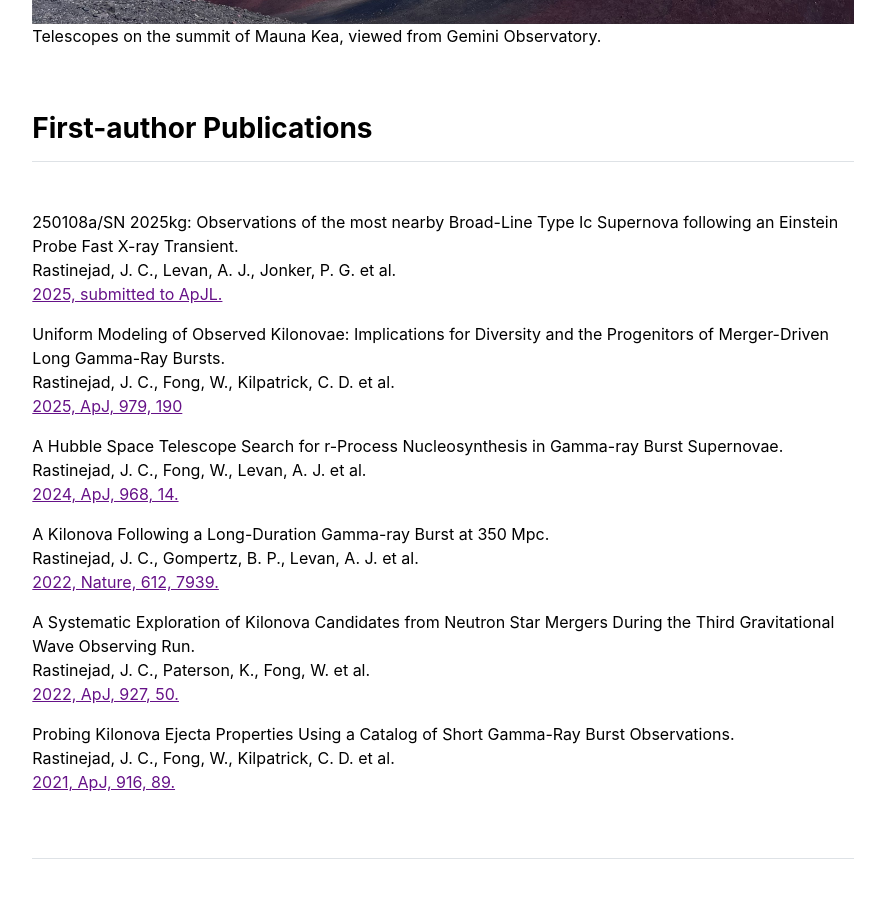
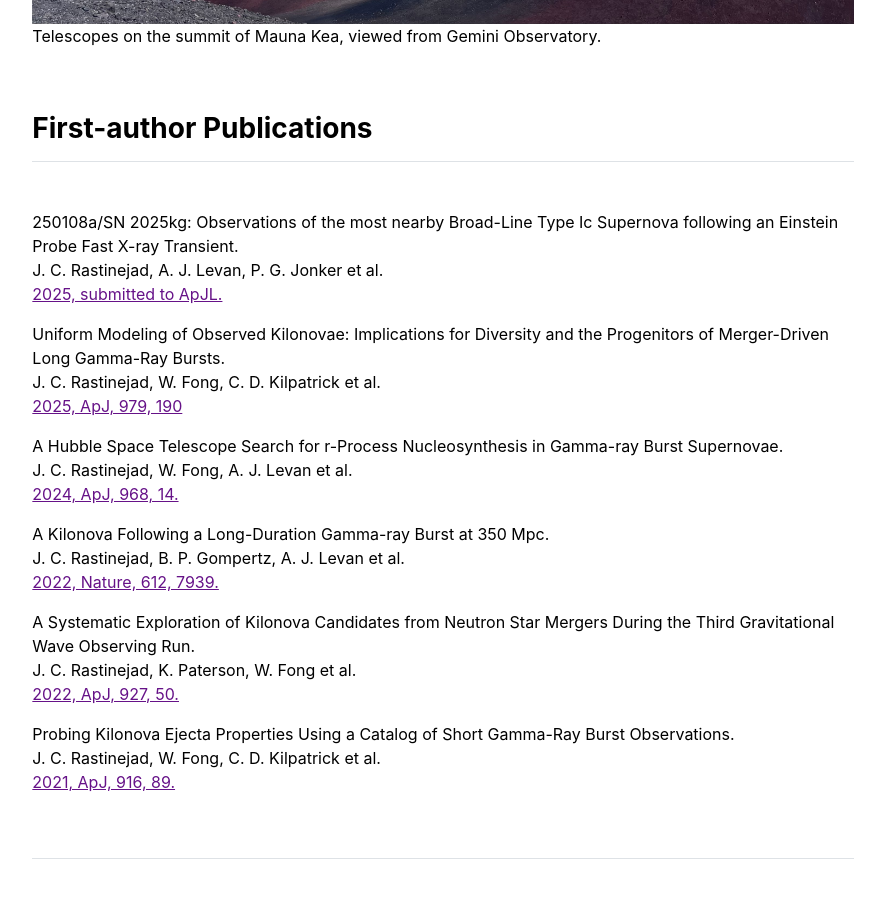
Before and after one commit to jrastinejad/jrastinejad.github.io, a Jekyll site: the page built from index.md, in a window 1280 px wide and 900 px high, scrolled down 1166 px. Shown: the whole window, without its empty margins (197-1082 px from the left). Built offline with Jekyll 4.4.1, drawn with Linux system fonts in a browser that asks for light colours.

```diff
--- a/_data/publications.yml
+++ b/_data/publications.yml
@@ -1,7 +1,7 @@
 featured:
-- {name: '250108a/SN 2025kg: Observations of the most nearby Broad-Line Type Ic Supernova following an Einstein Probe Fast X-ray Transient.',authors: 'Rastinejad, J. C., Levan, A. J., Jonker, P. G. et al.',ref: '2025, submitted to ApJL.', url: 'https://ui.adsabs.harvard.edu/abs/2025arXiv250408889R/abstract'}
-- {name: 'Uniform Modeling of Observed Kilonovae: Implications for Diversity and the Progenitors of Merger-Driven Long Gamma-Ray Bursts.',authors: 'Rastinejad, J. C., Fong, W., Kilpatrick, C. D. et al.',ref: '2025, ApJ, 979, 190', url: 'https://ui.adsabs.harvard.edu/abs/2024arXiv240902158R/abstract'}
-- {name: 'A Hubble Space Telescope Search for r-Process Nucleosynthesis in Gamma-ray Burst Supernovae.',authors: 'Rastinejad, J. C., Fong, W., Levan, A. J. et al.', ref: '2024, ApJ, 968, 14.', url: 'https://ui.adsabs.harvard.edu/abs/2024ApJ...968...14R/abstract'}
-- {name: 'A Kilonova Following a Long-Duration Gamma-ray Burst at 350 Mpc.',authors: 'Rastinejad, J. C., Gompertz, B. P., Levan, A. J. et al.', ref: '2022, Nature, 612, 7939.', url: 'https://ui.adsabs.harvard.edu/abs/2022Natur.612..223R/abstract'}
-- {name: 'A Systematic Exploration of Kilonova Candidates from Neutron Star Mergers During the Third Gravitational Wave Observing Run.',authors: 'Rastinejad, J. C., Paterson, K., Fong, W. et al.', ref: '2022, ApJ, 927, 50.', url: 'https://ui.adsabs.harvard.edu/abs/2022ApJ...927...50R/abstract'}
-- {name: 'Probing Kilonova Ejecta Properties Using a Catalog of Short Gamma-Ray Burst Observations.',authors: 'Rastinejad, J. C., Fong, W., Kilpatrick, C. D. et al.', ref: '2021, ApJ, 916, 89.', url: 'https://ui.adsabs.harvard.edu/abs/2021ApJ...916...89R/abstract'}
+- {name: '250108a/SN 2025kg: Observations of the most nearby Broad-Line Type Ic Supernova following an Einstein Probe Fast X-ray Transient.',authors: 'J. C. Rastinejad, A. J. Levan, P. G. Jonker et al.',ref: '2025, submitted to ApJL.', url: 'https://ui.adsabs.harvard.edu/abs/2025arXiv250408889R/abstract'}
+- {name: 'Uniform Modeling of Observed Kilonovae: Implications for Diversity and the Progenitors of Merger-Driven Long Gamma-Ray Bursts.',authors: 'J. C. Rastinejad, W. Fong, C. D. Kilpatrick et al.',ref: '2025, ApJ, 979, 190', url: 'https://ui.adsabs.harvard.edu/abs/2024arXiv240902158R/abstract'}
+- {name: 'A Hubble Space Telescope Search for r-Process Nucleosynthesis in Gamma-ray Burst Supernovae.',authors: 'J. C. Rastinejad, W. Fong, A. J. Levan et al.', ref: '2024, ApJ, 968, 14.', url: 'https://ui.adsabs.harvard.edu/abs/2024ApJ...968...14R/abstract'}
+- {name: 'A Kilonova Following a Long-Duration Gamma-ray Burst at 350 Mpc.',authors: 'J. C. Rastinejad, B. P. Gompertz, A. J. Levan et al.', ref: '2022, Nature, 612, 7939.', url: 'https://ui.adsabs.harvard.edu/abs/2022Natur.612..223R/abstract'}
+- {name: 'A Systematic Exploration of Kilonova Candidates from Neutron Star Mergers During the Third Gravitational Wave Observing Run.',authors: 'J. C. Rastinejad, K. Paterson, W. Fong et al.', ref: '2022, ApJ, 927, 50.', url: 'https://ui.adsabs.harvard.edu/abs/2022ApJ...927...50R/abstract'}
+- {name: 'Probing Kilonova Ejecta Properties Using a Catalog of Short Gamma-Ray Burst Observations.',authors: 'J. C. Rastinejad, W. Fong, C. D. Kilpatrick et al.', ref: '2021, ApJ, 916, 89.', url: 'https://ui.adsabs.harvard.edu/abs/2021ApJ...916...89R/abstract'}
```
